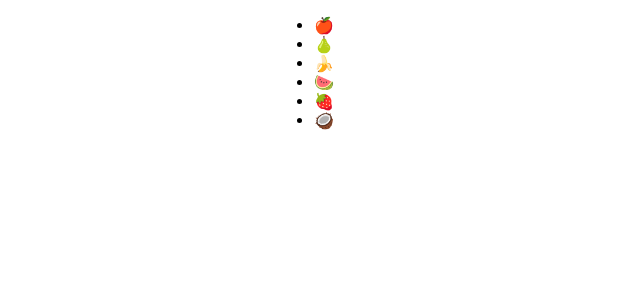
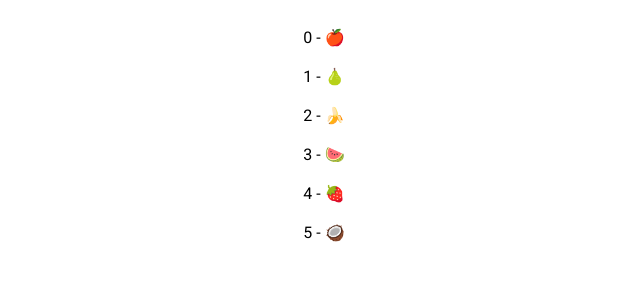
Before and after one commit to MaciejWWojcik/directives-and-pipes-course, an Angular app: page / in a window 1280 px wide. Shown: the top 300 px of the page, without its empty margins (336-976 px from the left). Built offline with nearby package versions, Linux system fonts and the light colour scheme.

Commit message:
directives: NgFor - example 2

```diff
--- a/src/app/app.component.html
+++ b/src/app/app.component.html
@@ -1,3 +1,8 @@
 <ul>
-  <li *ngFor="let fruit of fruits">{{ fruit }}</li>
+  <li
+    *ngFor="let fruit of fruits; let i = index"
+    [ngClass]="i === activeIndex ? 'active': ''"
+    (click)="activeIndex = i">
+    {{i}} - {{ fruit }}
+  </li>
 </ul>
--- a/src/app/app.component.scss
+++ b/src/app/app.component.scss
@@ -3,3 +3,17 @@
   justify-content: center;
   align-items: center;
 }
+
+li {
+  margin: 4px;
+  padding: 8px;
+  width: 50px;
+  display: flex;
+  justify-content: center;
+  align-items: center;
+  border-radius: 8px;
+}
+
+.active {
+  background-color: #4caf50;
+}
--- a/src/app/app.component.ts
+++ b/src/app/app.component.ts
@@ -7,4 +7,5 @@ import { Component } from '@angular/core';
 })
 export class AppComponent {
   fruits = ['🍎', '🍐', '🍌', '🍉', '🍓', '🥥'];
+  activeIndex?: number;
 }
```
